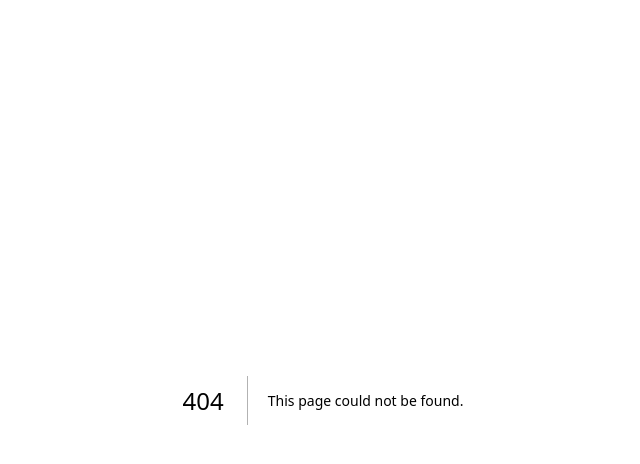
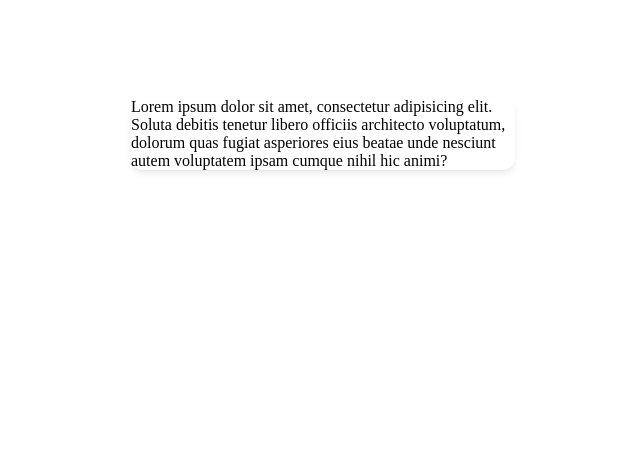
Before and after one commit to bellomusodiq/bitafrika-backoffice, a Next.js app: page /signin in a window 1280 px wide. Before the commit this address had no page. Shown: the top 464 px of the page, without its empty margins (317-957 px from the left). Built offline with nearby package versions, Linux system fonts and the light colour scheme.

Commit message:
initial commit

```diff
--- /dev/null
+++ b/components/Card/Card.module.css
@@ -0,0 +1,6 @@
+.card {
+  background: #ffffff;
+  box-shadow: 0px 4px 8px -2px rgba(16, 24, 40, 0.1),
+    0px 2px 4px -2px rgba(16, 24, 40, 0.06);
+  border-radius: 12px;
+}
--- /dev/null
+++ b/components/Card/Card.tsx
@@ -0,0 +1,9 @@
+import React from "react";
+import styles from "./Card.module.css";
+import { CardProps } from "./types";
+
+const Card: React.FC<CardProps> = ({ children }) => (
+  <div className={styles.card}>{children}</div>
+);
+
+export default Card;
--- /dev/null
+++ b/components/Card/types.ts
@@ -0,0 +1,3 @@
+export interface CardProps {
+    children: JSX.Element
+}
--- /dev/null
+++ b/pages/signin/index.tsx
@@ -0,0 +1,23 @@
+import Card from "@/components/Card/Card";
+import { NextPage } from "next";
+import React from "react";
+import styles from "./signin.module.css";
+
+const Signin: React.FC<NextPage> = () => {
+  return (
+    <div className={styles.container}>
+      <div className={styles.cardContainer}>
+        <Card>
+          <form className={styles.signinForm}>
+            Lorem ipsum dolor sit amet, consectetur adipisicing elit. Soluta
+            debitis tenetur libero officiis architecto voluptatum, dolorum quas
+            fugiat asperiores eius beatae unde nesciunt autem voluptatem ipsam
+            cumque nihil hic animi?
+          </form>
+        </Card>
+      </div>
+    </div>
+  );
+};
+
+export default Signin;
--- /dev/null
+++ b/pages/signin/signin.module.css
@@ -0,0 +1,12 @@
+.container {
+  background-color: white;
+  min-height: 100vh;
+  display: flex;
+  justify-content: center;
+  padding-top: 98px;
+}
+.cardContainer {
+  width: 30%;
+}
+.signinForm {
+}
```
